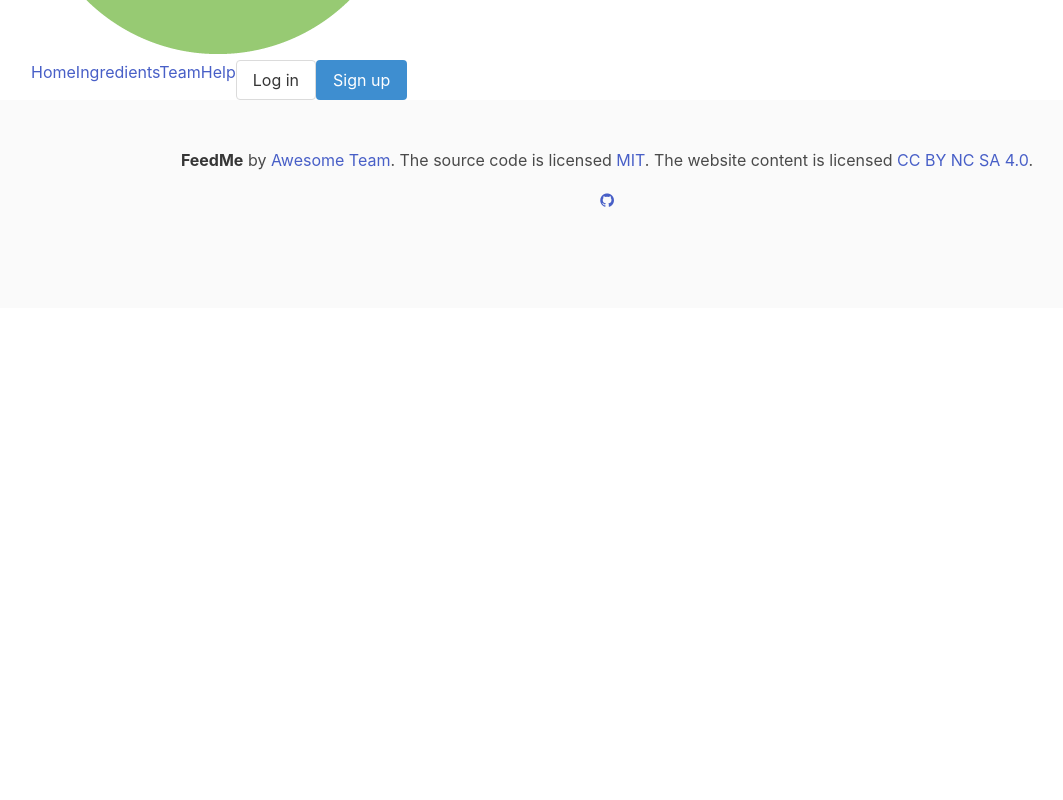
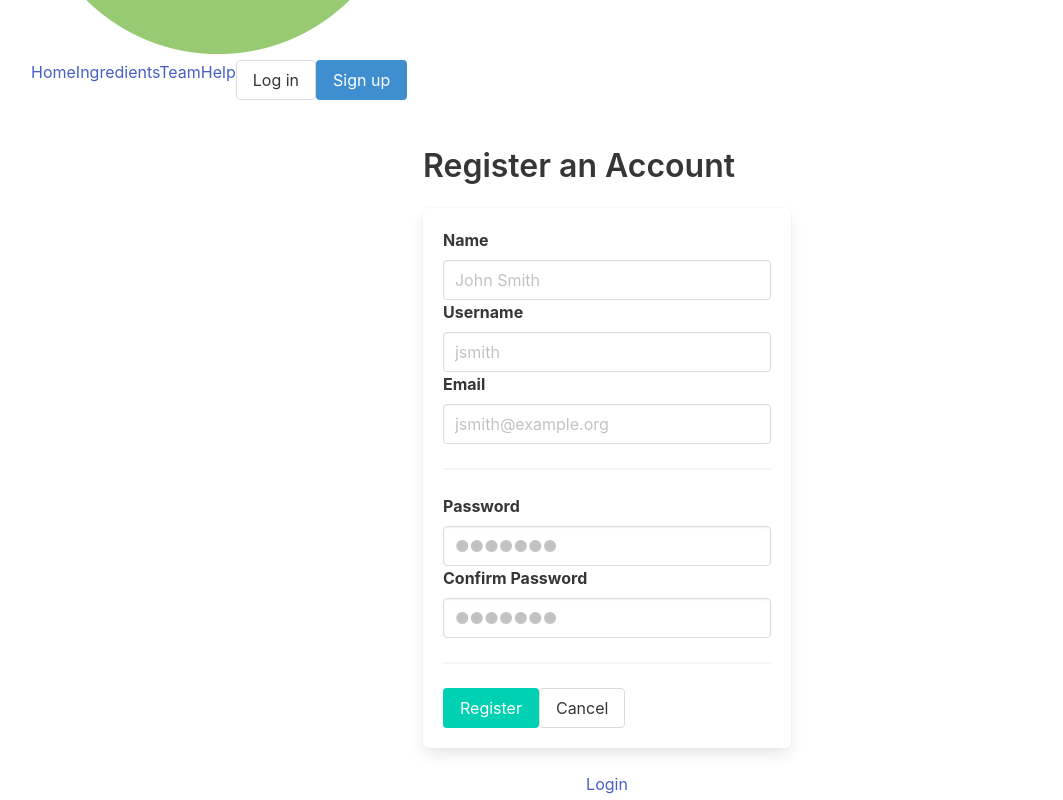
Before and after one commit to m3hrad/feedme-front, a React (Create React App) app: page /register in a window 1280 px wide. Shown: the part 320-1120 px from the top of the page, without its empty margins (33-1096 px from the left). Before the commit the page ends 800 px from the top, so only its background shows below. Built offline with nearby package versions, Linux system fonts and the light colour scheme.

Commit message:
added registration view

```diff
--- a/src/App.js
+++ b/src/App.js
@@ -1,6 +1,7 @@
 import React, { Component } from 'react';
 import NavBar from './components/NavBar';
 import Home from './views/Home';
+import Registration from './views/Registration';
 import AddIngredient from './views/AddIngredient';
 import Footer from './components/Footer';
 import { Switch, Route } from 'react-router-dom';
@@ -12,6 +13,7 @@ class App extends Component {
         <NavBar />
         <Switch>
           <Route exact path='/' component={Home} />
+          <Route path='/register' component={Registration} />
           <Route path='/addIngredient' component={AddIngredient} />
         </Switch>
         <Footer />
--- a/src/components/NavBar.js
+++ b/src/components/NavBar.js
@@ -33,7 +33,7 @@ class NavBar extends Component {
               <a className="button">
                 Log in
               </a>
-              <a className="button is-info">
+              <a className="button is-info" href="/register">
                 Sign up
               </a>
             </span>
--- /dev/null
+++ b/src/views/Registration.js
@@ -0,0 +1,52 @@
+import React, { Component } from 'react';
+
+class Registration extends Component {
+  render() {
+    return (
+      <section className="section">
+      <div className="container">
+        <div className="columns is-vcentered">
+          <div className="column is-4 is-offset-4">
+            <h1 className="title">
+              Register an Account
+            </h1>
+            <div className="box">
+              <label className="label">Name</label>
+              <p className="control">
+                <input className="input" type="text" placeholder="John Smith"/>
+              </p>
+              <label className="label">Username</label>
+              <p className="control">
+                <input className="input" type="text" placeholder="jsmith"/>
+              </p>
+              <label className="label">Email</label>
+              <p className="control">
+                <input className="input" type="text" placeholder="jsmith@example.org"/>
+              </p>
+              <hr/>
+              <label className="label">Password</label>
+              <p className="control">
+                <input className="input" type="password" placeholder="●●●●●●●"/>
+              </p>
+              <label className="label">Confirm Password</label>
+              <p className="control">
+                <input className="input" type="password" placeholder="●●●●●●●"/>
+              </p>
+              <hr/>
+              <p className="control">
+                <button className="button is-primary">Register</button>
+                <button className="button is-default">Cancel</button>
+              </p>
+            </div>
+            <p className="has-text-centered">
+              <a href="login.html">Login</a>
+            </p>
+          </div>
+        </div>
+      </div>
+      </section>
+    )
+  }
+}
+
+export default Registration;
```
